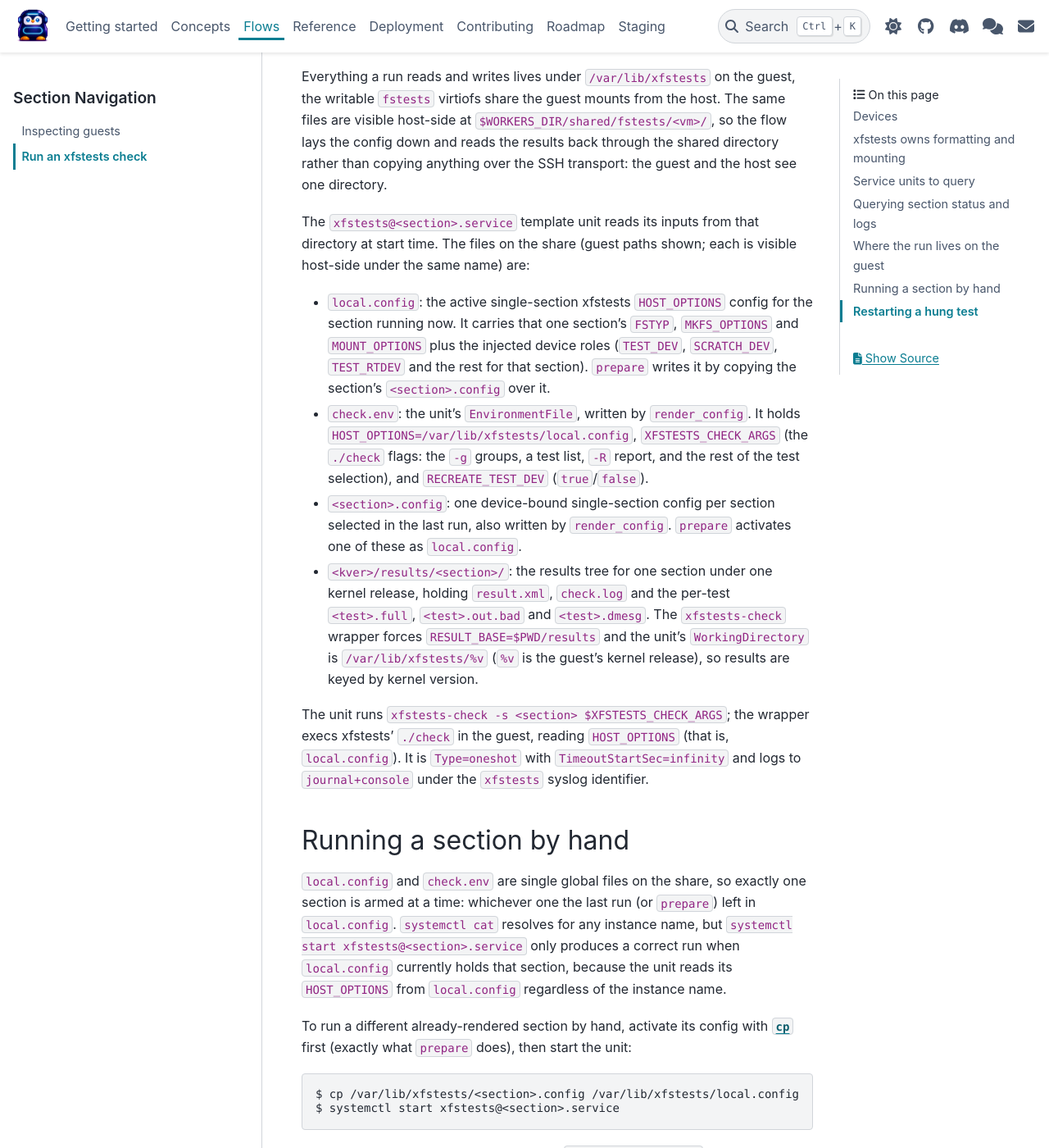
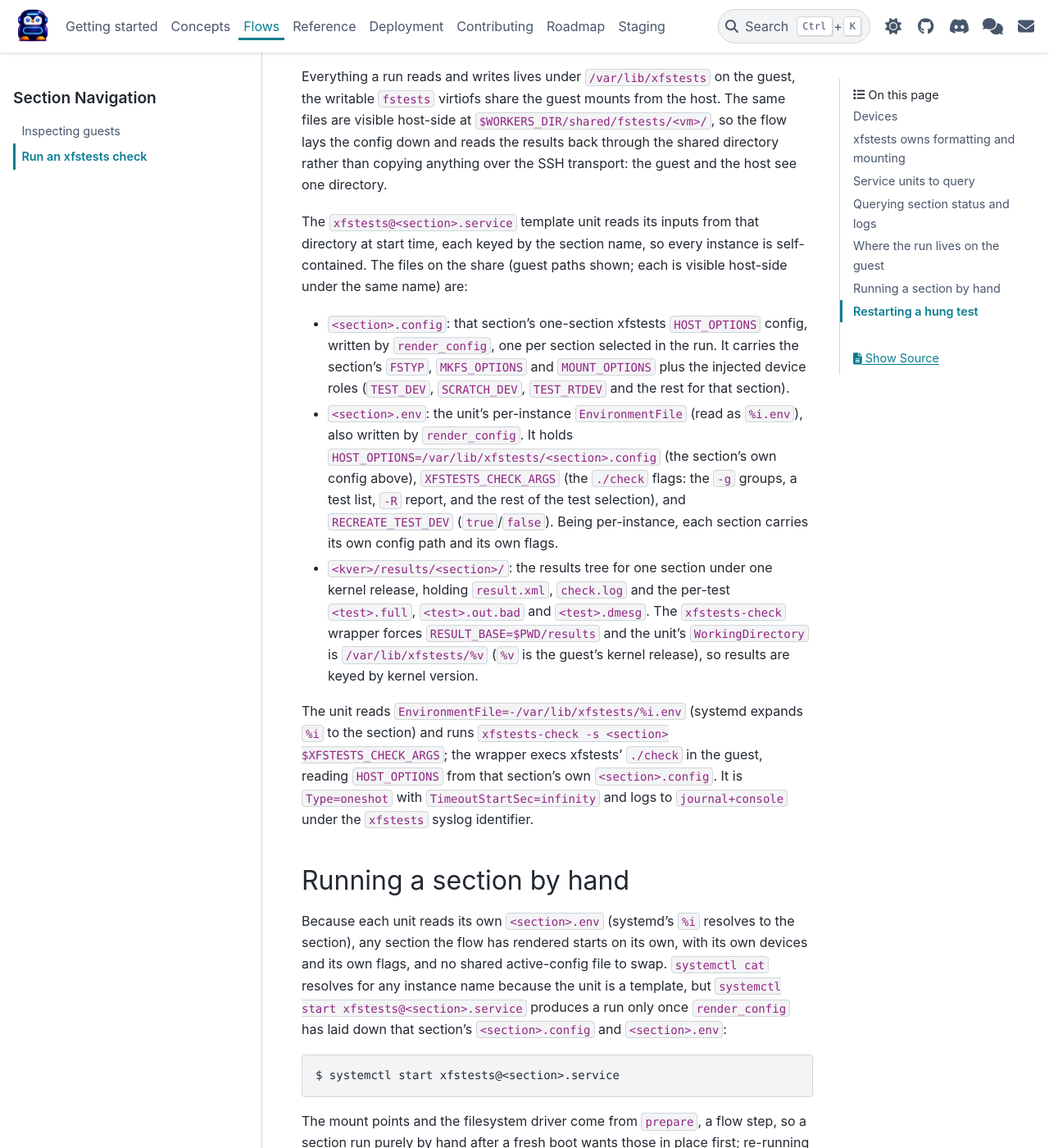
Before and after one commit to dagomez137/kdevops-ng, a Sphinx documentation site: the page built from docs/flows/fstests.rst, in a window 1280 px wide and 1400 px high, scrolled down 3541 px. Shown: the whole window at 82% size. Built offline with Sphinx 7.4.7 and the PyData theme 0.15.4, drawn with Linux system fonts in a browser that asks for light colours; some of the changed text lies outside the part shown.

Commit message:
fstests: give each section its own env file
The run wrote a single global check.env pointing HOST_OPTIONS at a shared
local.config, and prepare activated a section by copying its config over
that local.config. Only one section was armed at a time, so a section
could not be started by hand without a host-side prepare rewriting the
shared files first.

Write a per-section env file instead. render_config emits, next to each
section's config, a <section>.config-pointed <section>.env carrying that
section's HOST_OPTIONS, XFSTESTS_CHECK_ARGS and RECREATE_TEST_DEV, which
the unit reads as its per-instance EnvironmentFile. prepare no longer
copies anything over local.config; it only creates the mount points and
loads the filesystem driver. Any rendered section now starts on its own,
with its own config and its own flags. The device sharing still keeps
sections serial.

Update the flow docs and the step sidecars to the per-section model, drop
the now-unused cp link, and rename render_check_env to render_section_env.

Generated-by: Claude AI
Signed-off-by: Daniel Gomez <da.gomez@kernel.org>

```diff
--- a/docs/conf.py
+++ b/docs/conf.py
@@ -79,7 +79,6 @@ cmd_links = {
     "xfs_info": f"{_MAN8}/xfs_info.8.html",
     "dmesg": f"{_MAN7}/dmesg.1.html",
     "cat": f"{_MAN7}/cat.1.html",
-    "cp": f"{_MAN7}/cp.1.html",
     "~/.ssh/config": "https://man7.org/linux/man-pages/man5/ssh_config.5.html",
     "socat": "http://www.dest-unreach.org/socat/doc/socat.html",
     "systemctl": f"{_SYSTEMD}/systemctl.html",
--- a/docs/flows/fstests.rst
+++ b/docs/flows/fstests.rst
@@ -14,9 +14,9 @@ The flow is thin and mirrors xfstests/systemd vocabulary one-to-one:
 
 1. :src:`discover <f/fstests/discover>`: gate the guest over vsock-SSH and
    enumerate its devices and ``FSTYP``.
-2. :src:`render_config <f/fstests/render_config>`: write ``local.config``
-   (``HOST_OPTIONS``) and the ``check.env`` ``EnvironmentFile`` onto the host
-   side of the share. Its ``[section]`` names drive the loop.
+2. :src:`render_config <f/fstests/render_config>`: write, per selected section,
+   its one-section ``HOST_OPTIONS`` config and its own ``EnvironmentFile`` onto
+   the host side of the share. Its ``[section]`` names drive the loop.
 3. for each ``section`` in turn: :src:`start <f/fstests/start>` →
    :src:`wait <f/fstests/wait>` → :src:`collect <f/fstests/collect>`. ``start``
    first removes the section's previous ``result.xml`` from the share (xfstests
@@ -33,7 +33,7 @@ Devices
 The guest's NVMe data disks (``/dev/nvme*n1``) are the raw material.
 ``discover`` lists them in the guest's block-device order, and ``render_config``
 assigns them to the xfstests device roles by position, writing the paths into
-each section's ``local.config``. The catalog carries no device paths, so it runs
+each section's own config. The catalog carries no device paths, so it runs
 unchanged on any guest:
 
 .. code-block:: text
@@ -62,8 +62,9 @@ itself, attaches each realtime or log volume through its own ``mkfs`` and
 ``-o rtdev=`` mount, and remakes ``TEST_DEV`` once per section when the
 **Recreate TEST_DEV** form knob is on (the default; off reuses the existing test
 filesystem, which ``./check`` then only mounts).
-:src:`prepare <f/fstests/prepare>` just lays down the section's
-``local.config``, creates the mount points, and loads the filesystem driver.
+:src:`prepare <f/fstests/prepare>` just creates the mount points and loads the
+filesystem driver; each unit reads its section's own config through its env
+file, so nothing needs activating.
 
 Because ``./check`` builds the filesystems, the run records their *realized*
 geometry, not the configured intent. At the end of the section ``wait``
@@ -101,8 +102,8 @@ tools in :doc:`guests` (``systemctl --host <vm> …`` for the units, ``ssh <vm>
 journalctl …`` for their logs):
 
 - ``xfstests@<section>.service``: one per ``[section]``, running
-  ``./check -s <section>``. The ``<section>`` is the name as it appears in
-  ``local.config``, for example ``xfs_realtime_rtx2_bs4k_ss4k``.
+  ``./check -s <section>``. The ``<section>`` is the xfstests section name, for
+  example ``xfs_realtime_rtx2_bs4k_ss4k``.
 - ``fs<test>.scope``: the transient scope wrapping the single test
   currently executing inside that section, for example
   ``fsgeneric-310.scope``.
@@ -163,22 +164,22 @@ directory rather than copying anything over the SSH transport: the guest and the
 host see one directory.
 
 The ``xfstests@<section>.service`` template unit reads its inputs from that
-directory at start time. The files on the share (guest paths shown; each is
-visible host-side under the same name) are:
+directory at start time, each keyed by the section name, so every instance is
+self-contained. The files on the share (guest paths shown; each is visible
+host-side under the same name) are:
 
-- ``local.config``: the active single-section xfstests ``HOST_OPTIONS`` config
-  for the section running now. It carries that one section's ``FSTYP``,
-  ``MKFS_OPTIONS`` and ``MOUNT_OPTIONS`` plus the injected device roles
-  (``TEST_DEV``, ``SCRATCH_DEV``, ``TEST_RTDEV`` and the rest for that section).
-  ``prepare`` writes it by copying the section's ``<section>.config`` over it.
-- ``check.env``: the unit's ``EnvironmentFile``, written by ``render_config``.
-  It holds ``HOST_OPTIONS=/var/lib/xfstests/local.config``,
-  ``XFSTESTS_CHECK_ARGS`` (the ``./check`` flags: the ``-g`` groups, a test
-  list, ``-R`` report, and the rest of the test selection), and
-  ``RECREATE_TEST_DEV`` (``true``/``false``).
-- ``<section>.config``: one device-bound single-section config per section
-  selected in the last run, also written by ``render_config``. ``prepare``
-  activates one of these as ``local.config``.
+- ``<section>.config``: that section's one-section xfstests ``HOST_OPTIONS``
+  config, written by ``render_config``, one per section selected in the run. It
+  carries the section's ``FSTYP``, ``MKFS_OPTIONS`` and ``MOUNT_OPTIONS`` plus
+  the injected device roles (``TEST_DEV``, ``SCRATCH_DEV``, ``TEST_RTDEV`` and
+  the rest for that section).
+- ``<section>.env``: the unit's per-instance ``EnvironmentFile`` (read as
+  ``%i.env``), also written by ``render_config``. It holds
+  ``HOST_OPTIONS=/var/lib/xfstests/<section>.config`` (the section's own config
+  above), ``XFSTESTS_CHECK_ARGS`` (the ``./check`` flags: the ``-g`` groups, a
+  test list, ``-R`` report, and the rest of the test selection), and
+  ``RECREATE_TEST_DEV`` (``true``/``false``). Being per-instance, each section
+  carries its own config path and its own flags.
 - ``<kver>/results/<section>/``: the results tree for one section under one
   kernel release, holding ``result.xml``, ``check.log`` and the per-test
   ``<test>.full``, ``<test>.out.bad`` and ``<test>.dmesg``. The
@@ -186,40 +187,41 @@ visible host-side under the same name) are:
   ``WorkingDirectory`` is ``/var/lib/xfstests/%v`` (``%v`` is the guest's kernel
   release), so results are keyed by kernel version.
 
-The unit runs ``xfstests-check -s <section> $XFSTESTS_CHECK_ARGS``; the wrapper
-execs xfstests' ``./check`` in the guest, reading ``HOST_OPTIONS`` (that is,
-``local.config``). It is ``Type=oneshot`` with ``TimeoutStartSec=infinity`` and
-logs to ``journal+console`` under the ``xfstests`` syslog identifier.
+The unit reads ``EnvironmentFile=-/var/lib/xfstests/%i.env`` (systemd expands
+``%i`` to the section) and runs ``xfstests-check -s <section>
+$XFSTESTS_CHECK_ARGS``; the wrapper execs xfstests' ``./check`` in the guest,
+reading ``HOST_OPTIONS`` from that section's own ``<section>.config``. It is
+``Type=oneshot`` with ``TimeoutStartSec=infinity`` and logs to
+``journal+console`` under the ``xfstests`` syslog identifier.
 
 Running a section by hand
 =========================
 
-``local.config`` and ``check.env`` are single global files on the share, so
-exactly one section is armed at a time: whichever one the last run (or
-``prepare``) left in ``local.config``. ``systemctl cat`` resolves for any
-instance name, but ``systemctl start xfstests@<section>.service`` only produces
-a correct run when ``local.config`` currently holds that section, because the
-unit reads its ``HOST_OPTIONS`` from ``local.config`` regardless of the instance
-name.
-
-To run a different already-rendered section by hand, activate its config with
-:cmd:`cp` first (exactly what ``prepare`` does), then start the unit:
+Because each unit reads its own ``<section>.env`` (systemd's ``%i`` resolves to
+the section), any section the flow has rendered starts on its own, with its own
+devices and its own flags, and no shared active-config file to swap.
+``systemctl cat`` resolves for any instance name because the unit is a template,
+but ``systemctl start xfstests@<section>.service`` produces a run only once
+``render_config`` has laid down that section's ``<section>.config`` and
+``<section>.env``:
 
 .. code-block:: console
 
-   $ cp /var/lib/xfstests/<section>.config /var/lib/xfstests/local.config
    $ systemctl start xfstests@<section>.service
 
-To change the test selection by hand, edit ``XFSTESTS_CHECK_ARGS`` in
-``/var/lib/xfstests/check.env`` and restart the unit; systemd re-reads the
+The mount points and the filesystem driver come from ``prepare``, a flow step,
+so a section run purely by hand after a fresh boot wants those in place first;
+re-running the flow is the simplest way. To change one section's test selection
+by hand, edit ``XFSTESTS_CHECK_ARGS`` in that section's
+``/var/lib/xfstests/<section>.env`` and restart the unit; systemd re-reads the
 ``EnvironmentFile`` on each start:
 
 .. code-block:: console
 
    $ systemctl restart xfstests@<section>.service
 
-The normal path is to re-run the flow, which regenerates both ``local.config``
-and ``check.env`` from the form and cannot leave them inconsistent.
+The normal path is to re-run the flow, which regenerates every section's config
+and env from the form.
 
 Restarting a hung test
 ======================
```
Also changed, not shown: 8 other files.
